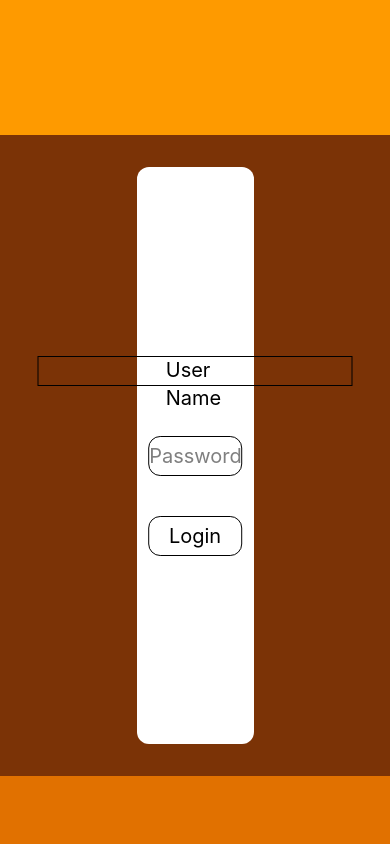
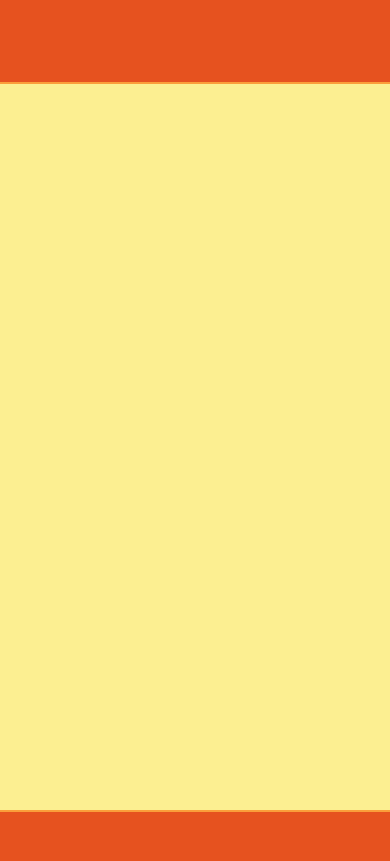
Before and after one commit to KitsuneTheDev/login-react, a React (Vite) app: page / in a window 390 px wide. Built offline with nearby package versions, Linux system fonts and the light colour scheme.

Commit message:
update: Layout.jsx, Navbar.jsx
- Navbar is created for mobile look
- color added to theme.css

```diff
--- a/package.json
+++ b/package.json
@@ -10,6 +10,7 @@
     "preview": "vite preview"
   },
   "dependencies": {
+    "@supabase/supabase-js": "^2.50.0",
     "@tailwindcss/vite": "^4.1.8",
     "react": "^19.1.0",
     "react-dom": "^19.1.0"
--- a/src/App.css
+++ b/src/App.css
@@ -1 +1,2 @@
 @import "tailwindcss";
+@import "./theme.css";
--- a/src/components/Layout.jsx
+++ b/src/components/Layout.jsx
@@ -1,14 +1,24 @@
-import LoginForm from "./LoginForm.jsx";
+import { useState } from 'react';
+import Navbar from './Navbar.jsx';
+import SignupForm from './SignupForm.jsx';
 
 function Layout() {
+
+    const isMobile = /mobile/i.test(navigator.userAgent);
+    console.log("isMobile -->", isMobile, "device type is -->", navigator.userAgent);
+
     return(
-        <>
-            <header className="w-full h-[16%] bg-amber-500"></header>
-            <main className="w-full h-[76%] bg-amber-300">
-                <LoginForm />
+        <div className='min-h-[100vh] min-w-[100vw] h-[100vh] w-[100vw]'>
+            <header className="bg-background-secondary w-full h-[10%] flex border-b-2 border-accent">
+                {isMobile ? <Navbar.Mobile /> : <Navbar.Default />}
+            </header>
+            <main className="bg-background-primary w-full h-[86%]">
+                <SignupForm />
             </main>
-            <footer className="w-full h-[8%] bg-amber-600"></footer>
-        </>
+            <footer className="bg-background-secondary w-full h-[6%] border-t-2 border-accent">
+
+            </footer>
+        </div>
     );
 }
 
--- a/src/components/LoginForm.jsx
+++ /dev/null
@@ -1,24 +0,0 @@
-function LoginForm() {
-    return(
-        <div className="form-container text-xl bg-amber-900 w-[100%] h-[100%] flex justify-center items-center">
-            <form action="#" className="login-form flex flex-col justify-center items-center gap-10 w-[30%] h-[90%] bg-white rounded-xl" onSubmit={() => {console.log("Submitted")}}>
-                <div className="user-input-container relative cursor-default h-10 w-full">
-                    <label htmlFor="userNameInput" className="absolute left-1/2 -translate-x-1/2">User Name</label>
-                    <input type="text" id="userNameInput" className="cursor-default absolute left-1/2 -translate-x-1/2 border-1" />
-                </div>
-
-                <div className="user-input-container relative cursor-default h-10 w-full">
-                    <label htmlFor="passwordInput" className="absolute left-1/2 -translate-x-1/2 w-[80%] h-10 flex items-center justify-center"></label>
-                    <input type="password" id="passwordInput" className="cursor-default absolute left-1/2 -translate-x-1/2 border-1 rounded-xl w-[80%] h-10 text-center" placeholder="Password" />
-                </div>
-
-                <div className="user-login-button relative w-full h-10">
-                    <label htmlFor="loginButton" className="absolute left-1/2 -translate-x-1/2 border-1 rounded-xl w-[80%] h-10 flex justify-center items-center cursor-pointer">Login</label>
-                    <input type="submit" id="loginButton" className="absolute border-1 hidden" />
-                </div>
-            </form>
-        </div>
-    );
-}
-
-export default LoginForm;
--- /dev/null
+++ b/src/components/Navbar.jsx
@@ -0,0 +1,36 @@
+function Navbar() {};
+
+Navbar.Default = () => {
+    return(
+        <div className="navbar-contaier w-[100%] h-[100%] flex">
+            <div ></div>
+            <div></div>
+            <div></div>
+        </div>
+    );
+}
+
+Navbar.Mobile = () => {
+    return(
+        <div className="navbar-container w-[100%] h-[100%] flex pt-3">
+            <div className="menu-icon-container flex flex-col items-start justify-start gap-1 w-[20%] pl-[4.8%] pt-[3.2%]">
+                <span className="menu-icon-element bg-background-primary w-[45%] h-[5%] rounded-xl pt-1"></span>
+                <span className="menu-icon-element bg-background-primary w-[45%] h-[5%] rounded-xl pt-1"></span>
+                <span className="menu-icon-element bg-background-primary w-[45%] h-[5%] rounded-xl pt-1"></span>
+            </div>
+            <div className="name-container w-[60%] flex justify-center mt-[3.2%]">
+                <h1 className="text-xl font-bold text-background-primary">Login|Signup</h1>
+            </div>
+            <div className="misc-container w-[20%] flex justify-end pt-[2.4%] pr-[4.8%]">
+                <div className="cog-container relative bg-background-primary h-8 w-8 rounded-full">
+                    <span className="cog-outer-element absolute bg-background-primary rounded-xl h-10 w-2 left-1/2 top-1/2 -translate-x-1/2 -translate-y-1/2"></span>
+                    <span className="cog-outer-element absolute bg-background-primary rounded-xl h-10 w-2 left-1/2 top-1/2 -translate-x-1/2 -translate-y-1/2 rotate-60"></span>
+                    <span className="cog-outer-element absolute bg-background-primary rounded-xl h-10 w-2 left-1/2 top-1/2 -translate-x-1/2 -translate-y-1/2 rotate-300"></span>
+                    <span className="cog-center absolute h-3 w-3 left-1/2 top-1/2 -translate-x-1/2  -translate-y-1/2 bg-background-secondary rounded-full"></span>
+                </div>
+            </div>
+        </div>
+    );
+}
+
+export default Navbar;
--- /dev/null
+++ b/src/components/SignupForm.jsx
@@ -0,0 +1,9 @@
+function SignupForm() {
+    return(
+        <div className="signup-form-container">
+
+        </div>
+    );
+}
+
+export default SignupForm;
--- a/src/index.css
+++ b/src/index.css
@@ -1 +1,2 @@
 @import "tailwindcss";
+@import "./theme.css";
--- /dev/null
+++ b/src/theme.css
@@ -0,0 +1,11 @@
+@theme{
+    --color-background-primary: #FCEF91;
+    --color-background-secondary: #E6521F;
+    --color-text: #EA2F14;
+    --color-accent: #FB9E3A;
+
+    --color-element-background-primary: #5A827E;
+    --color-element-background-secondary: #B9D4AA;
+    --color-element-text: #FAFFCA;
+    --color-element-accent: #84AE92;
+}
--- /dev/null
+++ b/src/utils/supabaseClient.js
@@ -0,0 +1,6 @@
+import { createClient } from '@supabase/supabase-js';
+
+const supabaseUrl = import.meta.env.VITE_SUPABASE_URL;
+const supabaseKey = import.meta.VITE_SUPABASE_KEY;
+
+export const supabase = createClient(supabaseUrl, supabaseKey);
```
Also changed, not shown: 2 other files (tests, documents, lock files or other folders).
